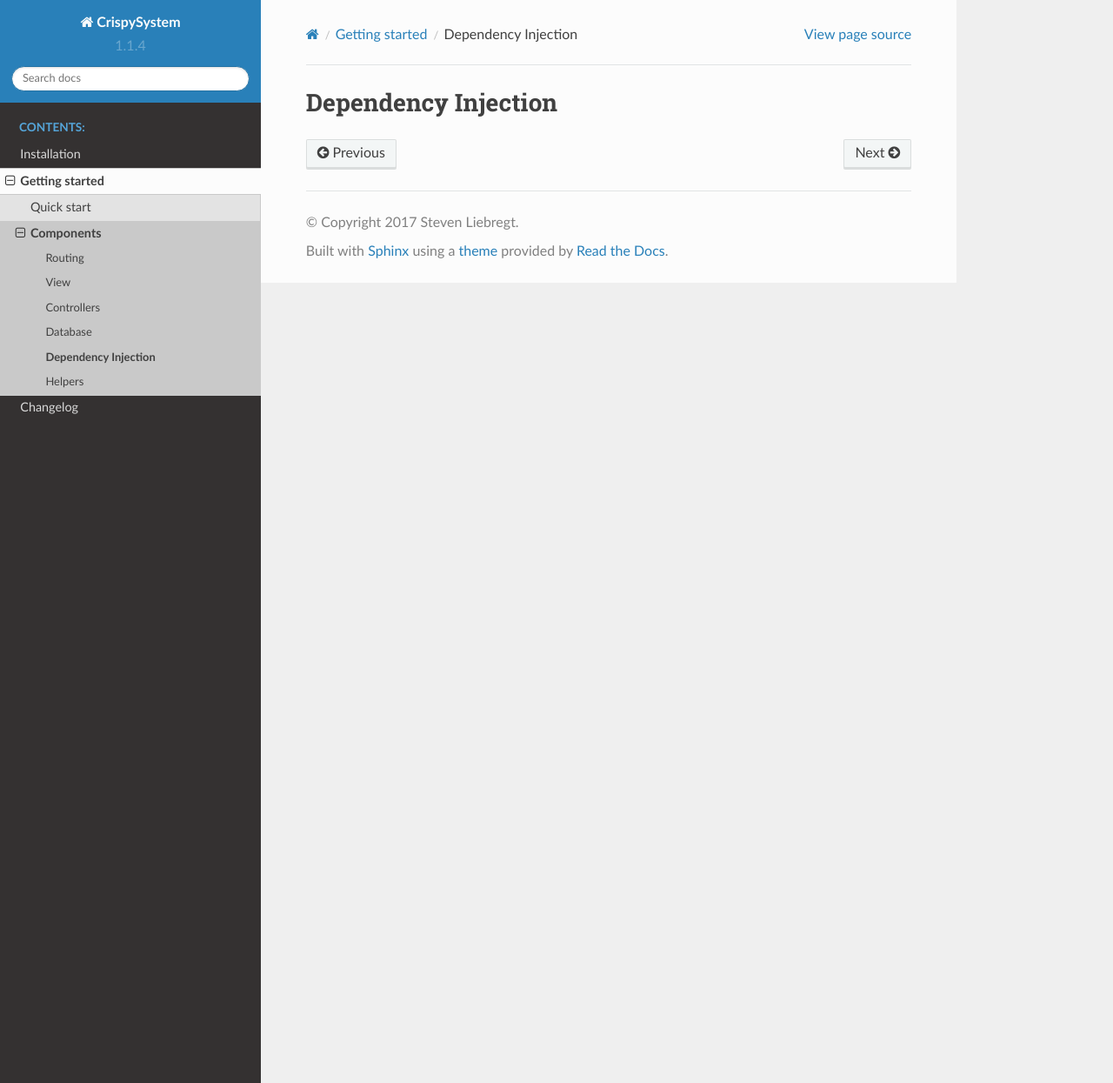
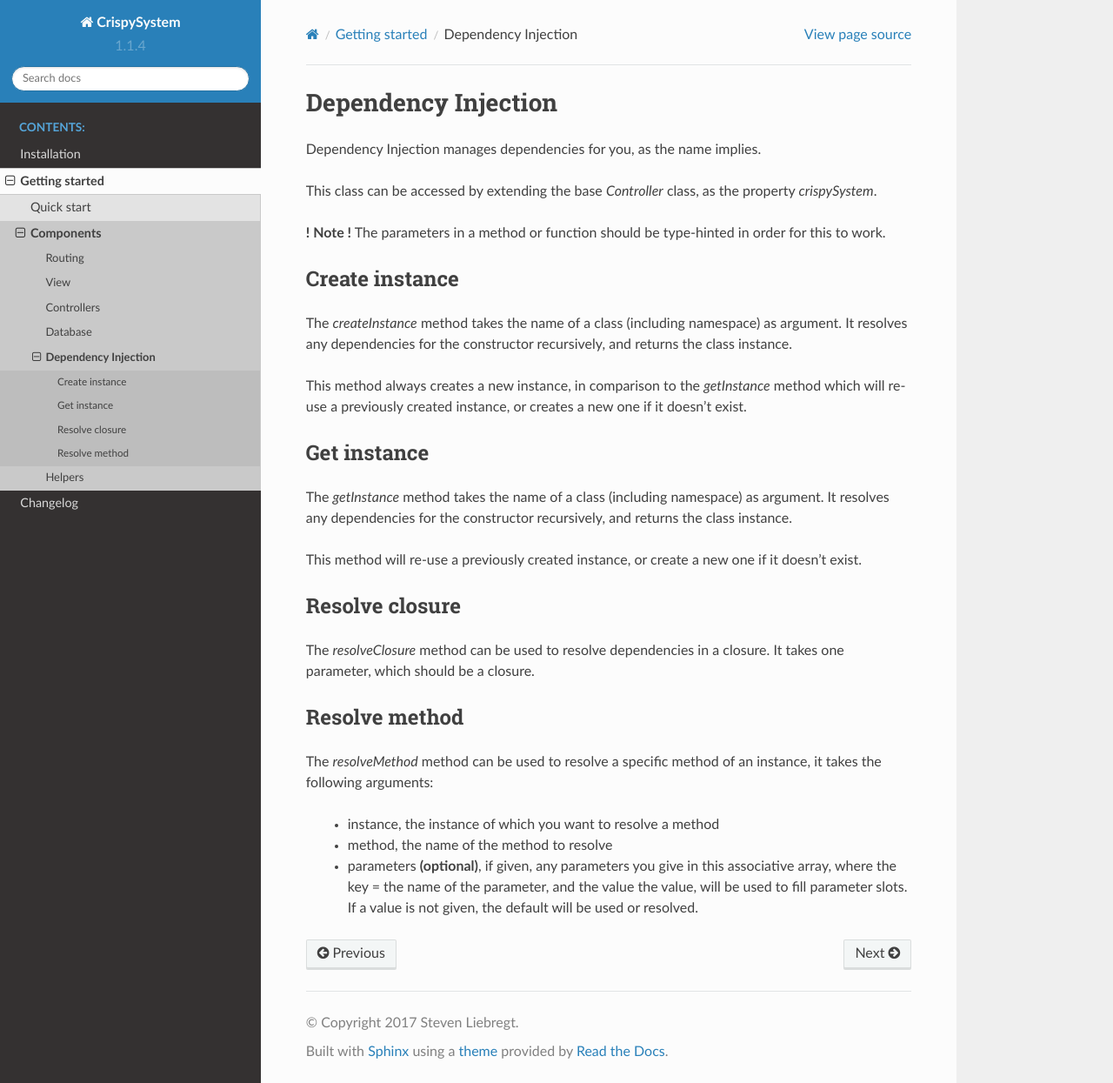
Before and after one commit to StevenLiebregt/Crispy-System, a Sphinx documentation site: the page built from docs/getting_started/dependency_injection.rst, in a window 1280 px wide and 1245 px high. Shown: the whole window at 87% size. Built offline with Sphinx 7.4.7 and the Read the Docs theme 2.0.0, drawn with Linux system fonts in a browser that asks for light colours.

```diff
--- a/docs/getting_started/dependency_injection.rst
+++ b/docs/getting_started/dependency_injection.rst
@@ -1,2 +1,36 @@
 Dependency Injection
 ====================
+
+Dependency Injection manages dependencies for you, as the name implies.
+
+This class can be accessed by extending the base *Controller* class, as the property *crispySystem*.
+
+**! Note !** The parameters in a method or function should be type-hinted in order for this to work.
+
+Create instance
+---------------
+
+The *createInstance* method takes the name of a class (including namespace) as argument. It resolves any dependencies for the constructor recursively, and returns the class instance.
+
+This method always creates a new instance, in comparison to the *getInstance* method which will re-use a previously created instance, or creates a new one if it doesn't exist.
+
+Get instance
+------------
+
+The *getInstance* method takes the name of a class (including namespace) as argument. It resolves any dependencies for the constructor recursively, and returns the class instance.
+
+This method will re-use a previously created instance, or create a new one if it doesn't exist.
+
+Resolve closure
+---------------
+
+The *resolveClosure* method can be used to resolve dependencies in a closure. It takes one parameter, which should be a closure.
+
+Resolve method
+--------------
+
+The *resolveMethod* method can be used to resolve a specific method of an instance, it takes the following arguments:
+
+ * instance, the instance of which you want to resolve a method
+ * method, the name of the method to resolve
+ * parameters **(optional)**, if given, any parameters you give in this associative array, where the key = the name of the parameter, and the value the value, will be used to fill parameter slots. If a value is not given, the default will be used or resolved.
```
Also changed, not shown: docs/changelog.rst (+8 -0 lines), docs/getting_started/controllers.rst (+6 -1 lines), 11 other files.
